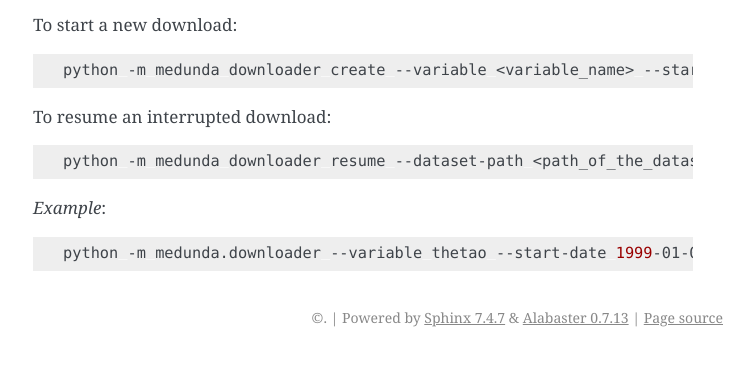
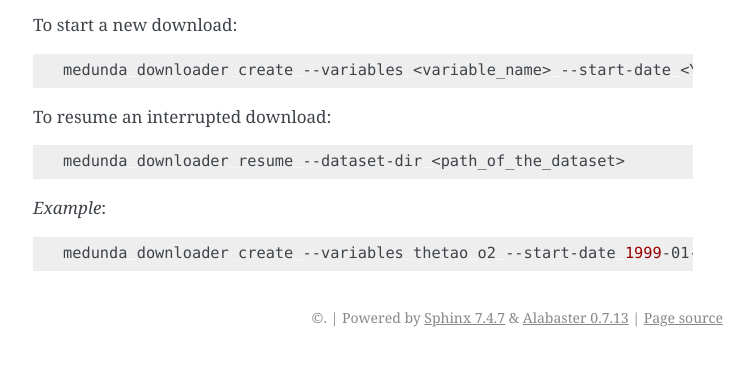
Before and after one commit to inogs/medunda, a Sphinx documentation site: the page built from docs/source/downloader.md, in a window 1280 px wide, cut to the strip 200-566 px from the top of the page. Shown: the whole strip, without its empty margins (387-1141 px from the left). Built offline with Sphinx 7.4.7, drawn with Linux system fonts in a browser that asks for light colours.

Commit message:
Minor fixes

````diff
--- a/docs/source/downloader.md
+++ b/docs/source/downloader.md
@@ -10,14 +10,15 @@
 To start a new download:
 
 ```bash
-python -m medunda downloader create --variable <variable_name> --start-date <YYYY-MM-DD> --end-date <YYYY-MM-DD> --frequency <daily/monthly> --domain <domain_file> --provider <data_source> --provider-config <configuration of the provider> --split-by <whole/year/month> --output-dir <output_path>
+medunda downloader create --variables <variable_name> --start-date <YYYY-MM-DD> --end-date <YYYY-MM-DD> --frequency <daily|weekly|monthly|yearly> --domain <domain_file> --provider <data_source> --provider-config <configuration of the provider> --split-by <whole|year|month> --output-dir <output_path>
 ```
 
 To resume an interrupted download:
 ```bash
-python -m medunda downloader resume --dataset-path <path_of_the_dataset>
+medunda downloader resume --dataset-dir <path_of_the_dataset>
 ```
+
 *Example*:
 ```bash
-python -m medunda.downloader --variable thetao --start-date 1999-01-01 --end-date 2023-12-31 --frequency monthly --domain gsa9 --split-by year --output-dir ./data/
+medunda downloader create --variables thetao o2 --start-date 1999-01-01 --end-date 2023-12-31 --frequency monthly --domain gsa9 --split-by year --output-dir ./data/
 ```
````
Also changed, not shown: docs/source/intro.md (+2 -2 lines), docs/source/workflow.md (+1 -1 lines), 4 other files.
